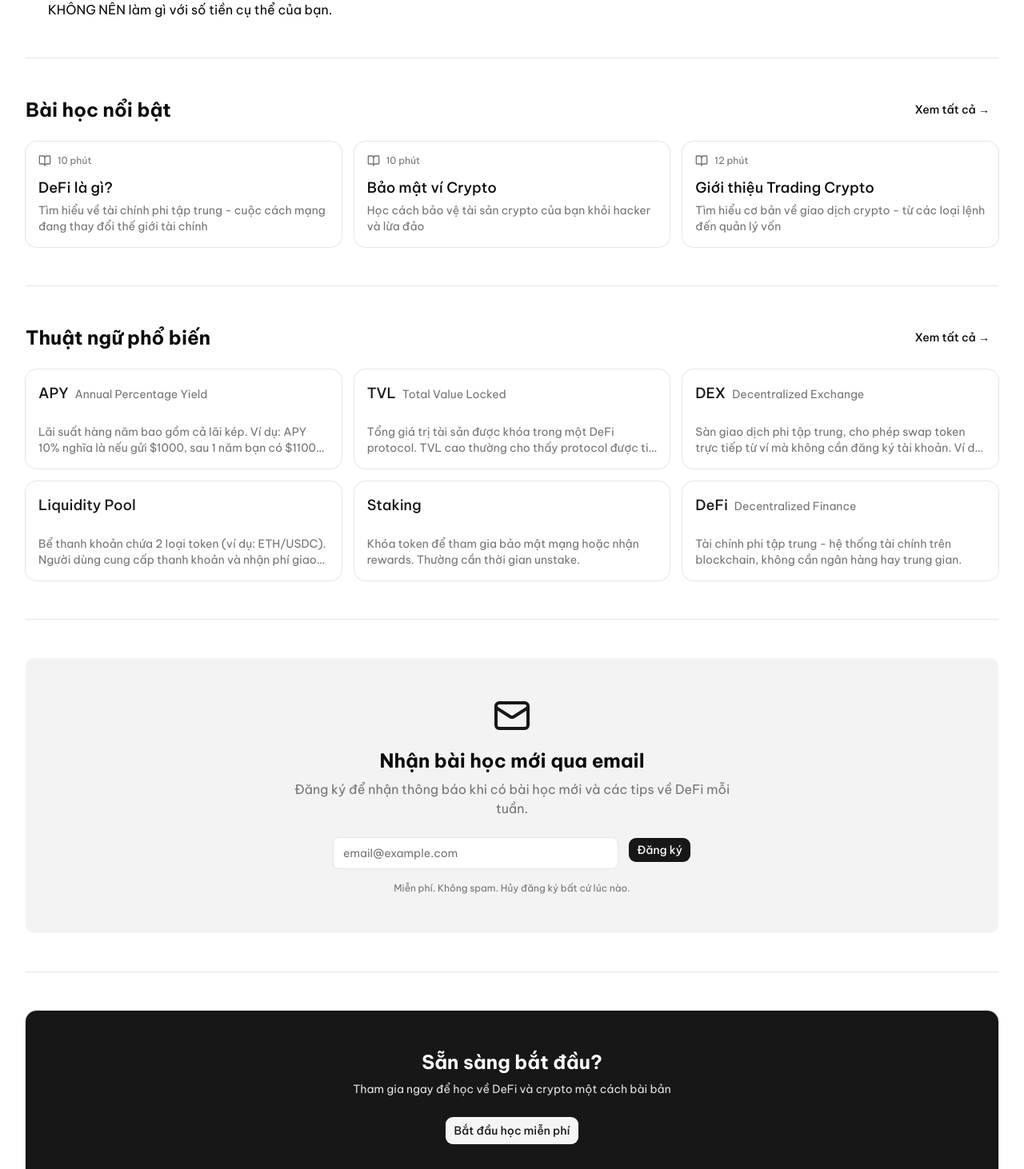
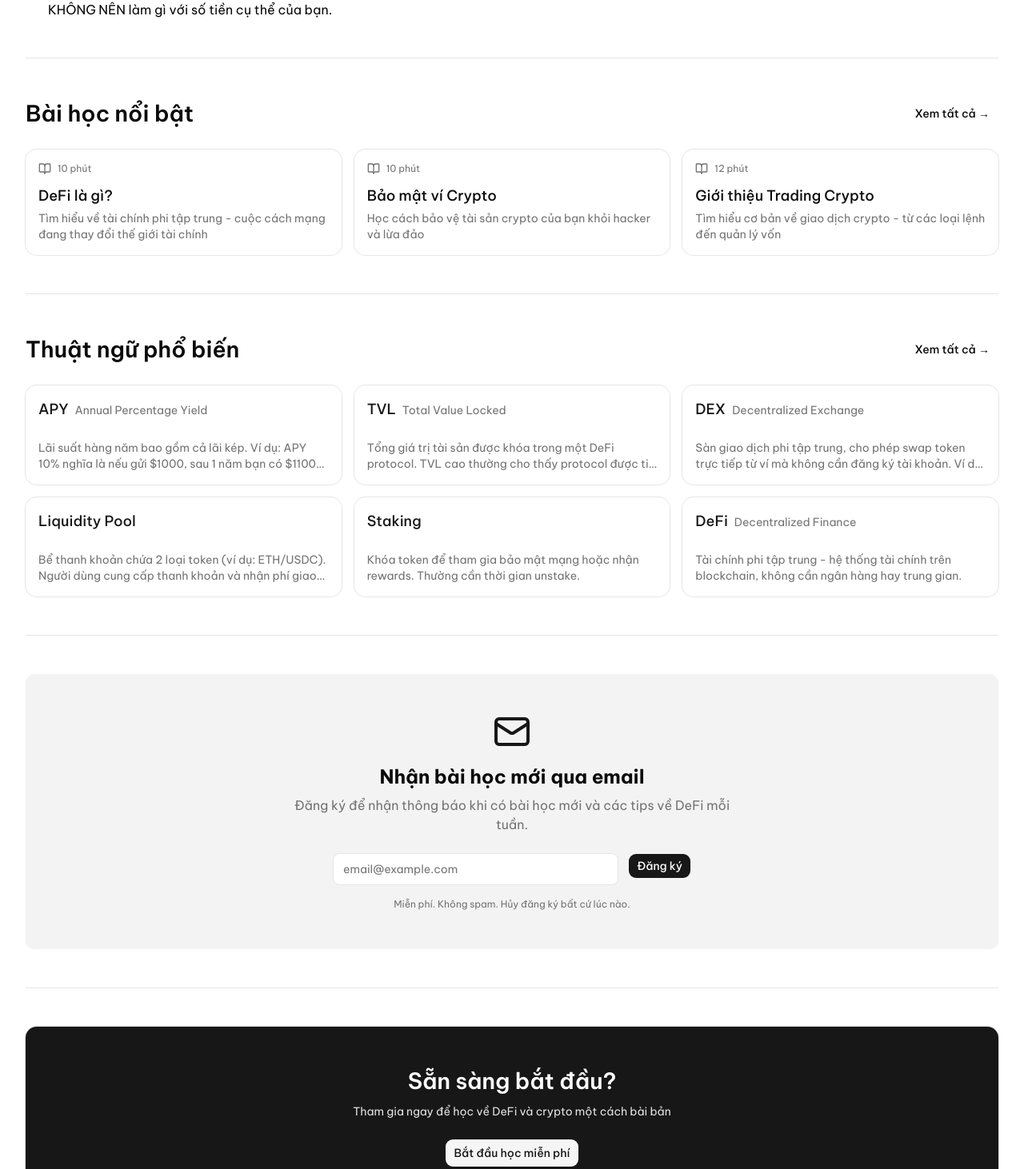
Before and after one commit to buithang3058/diverfi, a Next.js app: page / in a window 1280 px wide. Shown: the part 968-2430 px from the top of the page at 80% size. Built offline with nearby package versions, Linux system fonts and the light colour scheme; no server answers.

Commit message:
style(design): FINDING-001 — section H2s 28px/semibold per DESIGN.md

```diff
--- a/src/app/page.tsx
+++ b/src/app/page.tsx
@@ -141,7 +141,7 @@ export default function Home() {
       {/* Featured Lessons Section */}
       <section className="w-full py-12 border-t">
         <div className="flex items-center justify-between mb-6">
-          <h2 className="text-2xl font-bold">Bài học nổi bật</h2>
+          <h2 className="text-[1.75rem] font-semibold">Bài học nổi bật</h2>
           <Button
             variant="ghost"
             nativeButton={false}
@@ -176,7 +176,7 @@ export default function Home() {
       {/* Popular Terms Section */}
       <section className="w-full py-12 border-t">
         <div className="flex items-center justify-between mb-6">
-          <h2 className="text-2xl font-bold">Thuật ngữ phổ biến</h2>
+          <h2 className="text-[1.75rem] font-semibold">Thuật ngữ phổ biến</h2>
           <Button
             variant="ghost"
             nativeButton={false}
@@ -217,7 +217,7 @@ export default function Home() {
       <section className="w-full py-12 border-t">
         <Card className="bg-primary text-primary-foreground">
           <CardContent className="p-8 text-center">
-            <h2 className="text-2xl font-bold mb-2">Sẵn sàng bắt đầu?</h2>
+            <h2 className="text-[1.75rem] font-semibold mb-2">Sẵn sàng bắt đầu?</h2>
             <p className="mb-6 opacity-90">
               Tham gia ngay để học về DeFi và crypto một cách bài bản
             </p>
```
